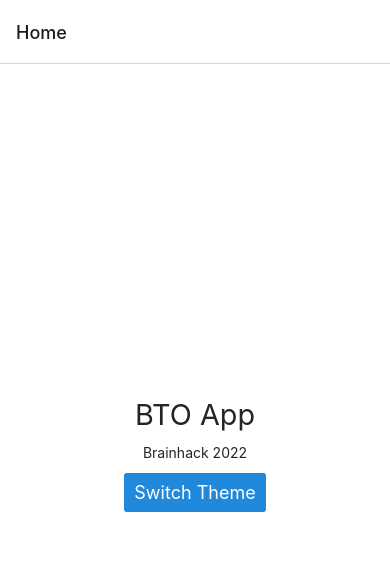
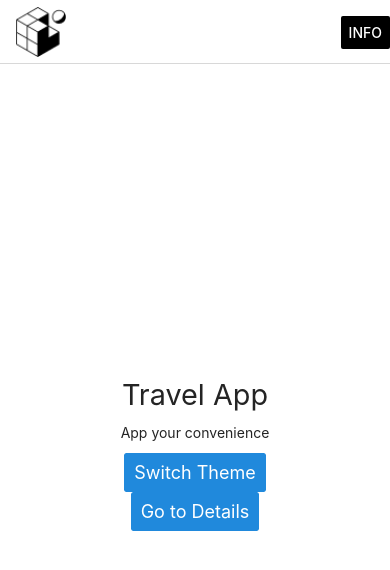
Before and after one commit to yzhedwin/kaizo, a React Native app: screen /Home in a window 390 px wide. Shown: the top 570 px of the page. Built offline with nearby package versions, Linux system fonts and the light colour scheme.

Commit message:
Add navigation

```diff
--- a/App.js
+++ b/App.js
@@ -1,30 +1,63 @@
 import React from "react";
 import { createTheme, ThemeProvider } from "@rneui/themed";
-import { View, Text } from 'react-native';
+import { View, Text, Button, Image } from 'react-native';
 import { NavigationContainer } from '@react-navigation/native';
 import { createNativeStackNavigator } from '@react-navigation/native-stack';
 import Home from "./screens/HomeScreen";
+import NavBar from "./components/NavBar";
+import { Header } from "@rneui/base";
+import { SafeAreaProvider } from "react-native-safe-area-context";
 
 const theme = createTheme({
   lightColors: {},
   darkColors: {},
 });
 
-function DetailsScreen() {
+function DetailsScreen({navigation}) {
   return (
     <View style={{ flex: 1, alignItems: 'center', justifyContent: 'center' }}>
       <Text>Details Screen</Text>
+      <Button
+        title="Go to Details... again"
+        onPress={() => navigation.push('Details')}
+      />
+      <Button title="Go to Home" onPress={() => navigation.navigate('Home')} />
+      <Button title="Go back" onPress={() => navigation.goBack()} />
     </View>
   );
 }
+
+function LogoTitle() {
+  return (
+    <Image
+      style={{ width: 50, height: 50 }}
+      source={require('./assets/favicon.png')}
+    />
+  );
+}
+
 const Stack = createNativeStackNavigator();
 export default function App() {
   return (
     <ThemeProvider theme={theme}>
       <NavigationContainer>
       <Stack.Navigator initialRouteName="Home">
-        <Stack.Screen name="Home" component={Home} />
-        <Stack.Screen name="Details" component={DetailsScreen} />
+        <Stack.Screen name="Home"
+        component={Home}
+        options={{
+          headerTitle: props => <LogoTitle {...props} />,
+          headerRight: () => (
+            <Button
+              onPress={() => alert('This is a button!')}
+              title="Info"
+              color="black"
+            />
+          ),
+        }}
+        />
+        <Stack.Screen name="Details"
+         component={DetailsScreen}
+         />
       </Stack.Navigator>
        </NavigationContainer>
     </ThemeProvider>
--- a/app.json
+++ b/app.json
@@ -1,7 +1,7 @@
 {
   "expo": {
-    "name": "app",
-    "slug": "app",
+    "name": "Travel App",
+    "slug": "travel-app",
     "version": "1.0.0",
     "orientation": "portrait",
     "icon": "./assets/icon.png",
--- a/components/NavBar.jsx
+++ b/components/NavBar.jsx
@@ -7,7 +7,7 @@ export default () => {
       backgroundImageStyle={{}}
       barStyle="default"
       centerComponent={{
-        text: "BTO App",
+        text: "Travel App",
         style: { color: "#fff" }
       }}
       centerContainerStyle={{}}
--- a/screens/HomeScreen.jsx
+++ b/screens/HomeScreen.jsx
@@ -2,7 +2,7 @@ import React from "react";
 import { View } from "react-native";
 import { makeStyles, Text, Button, useThemeMode } from "@rneui/themed";
 
-export default function Home() {
+export default function Home({navigation}) {
   const styles = useStyles();
   const { setMode, mode } = useThemeMode();
 
@@ -12,11 +12,15 @@ export default function Home() {
 
   return (
     <View style={styles.container}>
-      <Text h3>BTO App</Text>
+      <Text h3>Travel App</Text>
       <Text style={styles.text}>
-        Brainhack 2022
+        App your convenience
       </Text>
       <Button onPress={handleOnPress}>Switch Theme</Button>
+      <Button
+        title="Go to Details"
+        onPress={() => navigation.navigate('Details')}
+      />
     </View>
   );
 }
```
